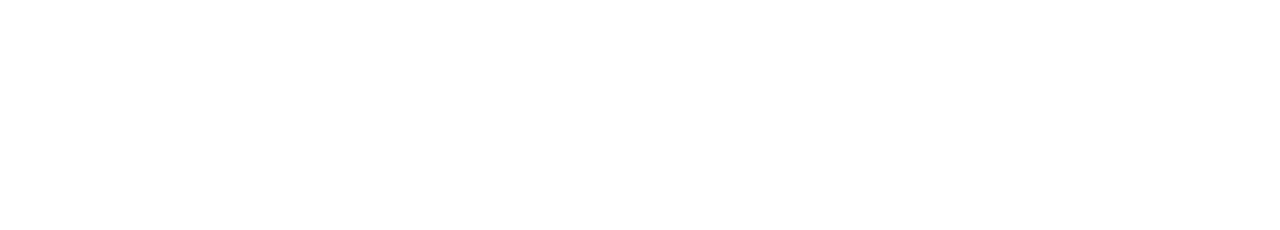
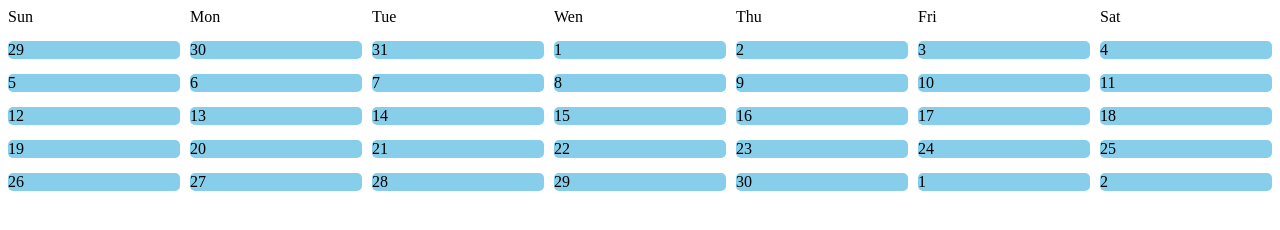
Before and after one commit to dipongkor000/m2m8, a plain HTML site: page index3.html in a window 1280 px wide. Drawn offline with Linux system fonts and the light colour scheme.

Commit message:
add calender

```diff
--- a/index3.html
+++ b/index3.html
@@ -4,8 +4,65 @@
     <meta charset="UTF-8">
     <meta name="viewport" content="width=device-width, initial-scale=1.0">
     <title>calender</title>
+    <style>
+        .calender{
+            display: grid;
+            grid-template-columns: repeat(7, 1fr);
+            /* gap: 10px; */
+            row-gap: 15px;
+            column-gap: 10px;
+
+        }
+        .date{
+            background-color: skyblue;
+            border-radius: 5px;
+        }
+    </style>
 </head>
 <body>
-
+    <div class="calender">
+        <div class="day">Sun</div>
+        <div class="day">Mon</div>
+        <div class="day">Tue</div>
+        <div class="day">Wen</div>
+        <div class="day">Thu</div>
+        <div class="day">Fri</div>
+        <div class="day">Sat</div>
+        <div class="date">29</div>
+        <div class="date">30</div>
+        <div class="date">31</div>
+        <div class="date">1</div>
+        <div class="date">2</div>
+        <div class="date">3</div>
+        <div class="date">4</div>
+        <div class="date">5</div>
+        <div class="date">6</div>
+        <div class="date">7</div>
+        <div class="date">8</div>
+        <div class="date">9</div>
+        <div class="date">10</div>
+        <div class="date">11</div>
+        <div class="date">12</div>
+        <div class="date">13</div>
+        <div class="date">14</div>
+        <div class="date">15</div>
+        <div class="date">16</div>
+        <div class="date">17</div>
+        <div class="date">18</div>
+        <div class="date">19</div>
+        <div class="date">20</div>
+        <div class="date">21</div>
+        <div class="date">22</div>
+        <div class="date">23</div>
+        <div class="date">24</div>
+        <div class="date">25</div>
+        <div class="date">26</div>
+        <div class="date">27</div>
+        <div class="date">28</div>
+        <div class="date">29</div>
+        <div class="date">30</div>
+        <div class="date">1</div>
+        <div class="date">2</div>
+        </div>
 </body>
 </html>
```
